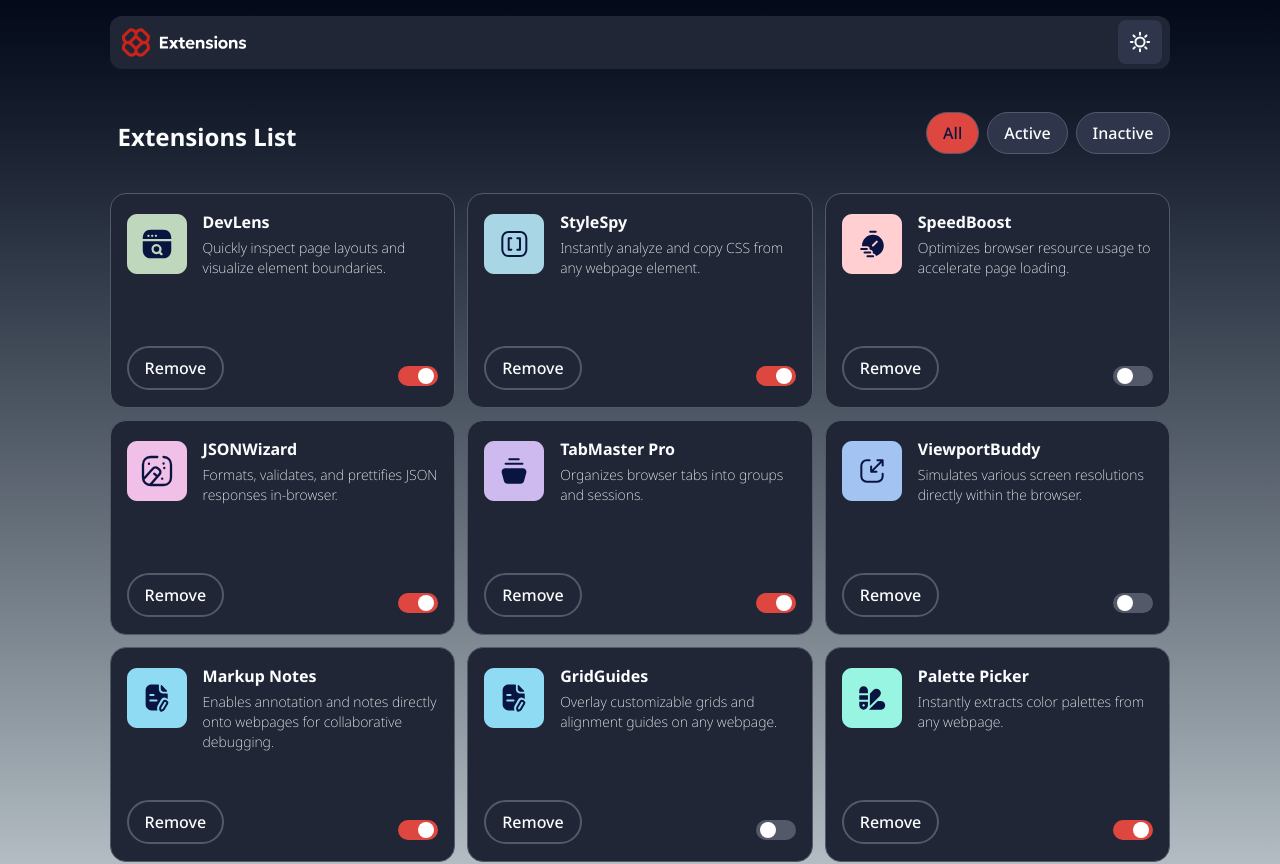
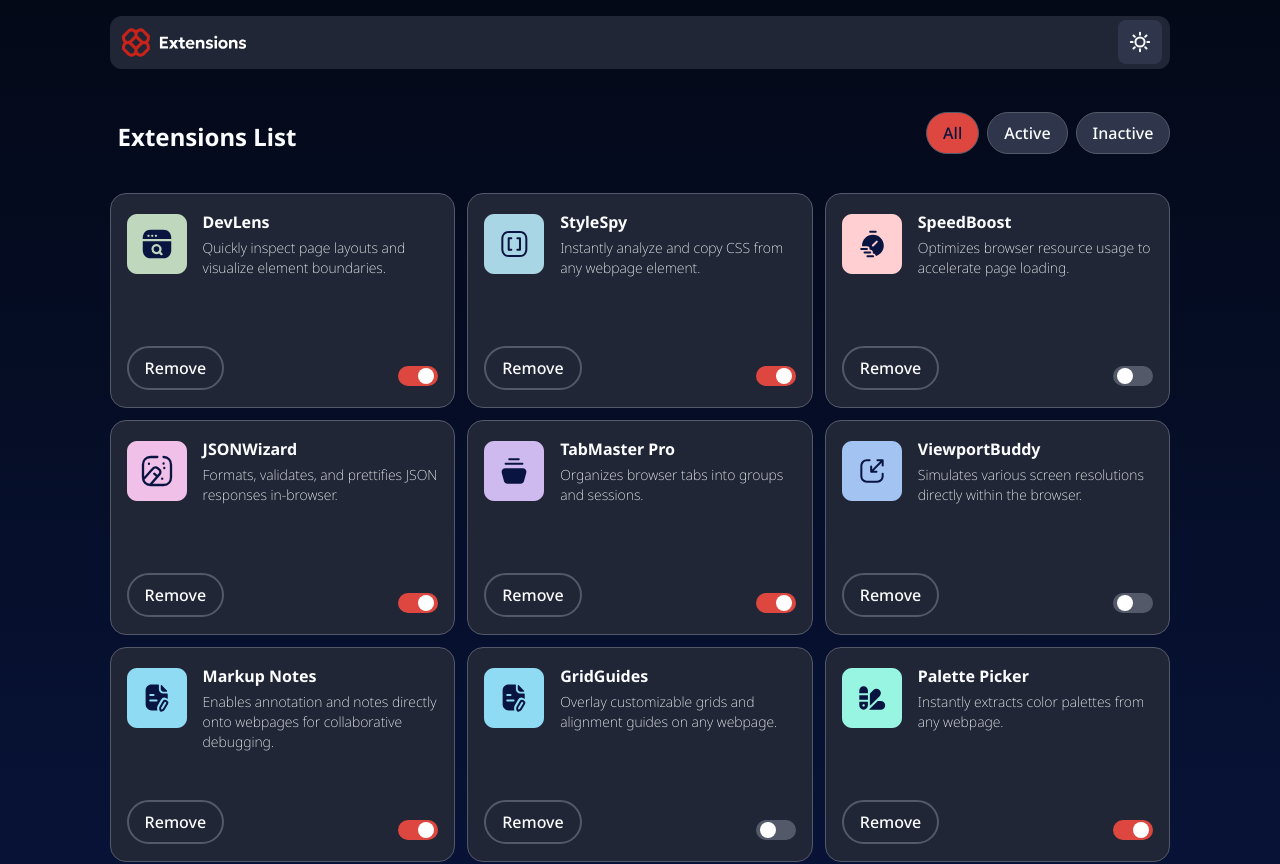
Before and after one commit to karthic-rag/ExtensionApp, a React (Vite) app: page / in a window 1280 px wide. Shown: the top 864 px of the page. Built offline with nearby package versions, Linux system fonts and the light colour scheme.

Commit message:
change of color

```diff
--- a/index.html
+++ b/index.html
@@ -14,8 +14,7 @@
   <title>Extension App</title>
 </head>
 
-<body
-  class="h-full bg-linear-180 from-0% from-[#EBF2FC] to-100% to-[#EEF8F9] dark:bg-linear-180 dark:from-0% dark:from-[#040918] dark:to-100% dark:to-[#091540];">
+<body>
   <div id="root"></div>
   <script type="module" src="/src/main.jsx"></script>
 </body>
--- a/src/index.css
+++ b/src/index.css
@@ -42,3 +42,9 @@
 ::-webkit-scrollbar {
   @apply hidden;
 }
+
+html,
+body #root {
+  @apply h-full m-0 bg-gradient-to-b from-[#EBF2FC] to-[#EEF8F9]
+         dark:from-[#040918] dark:to-[#091540];
+}
```
